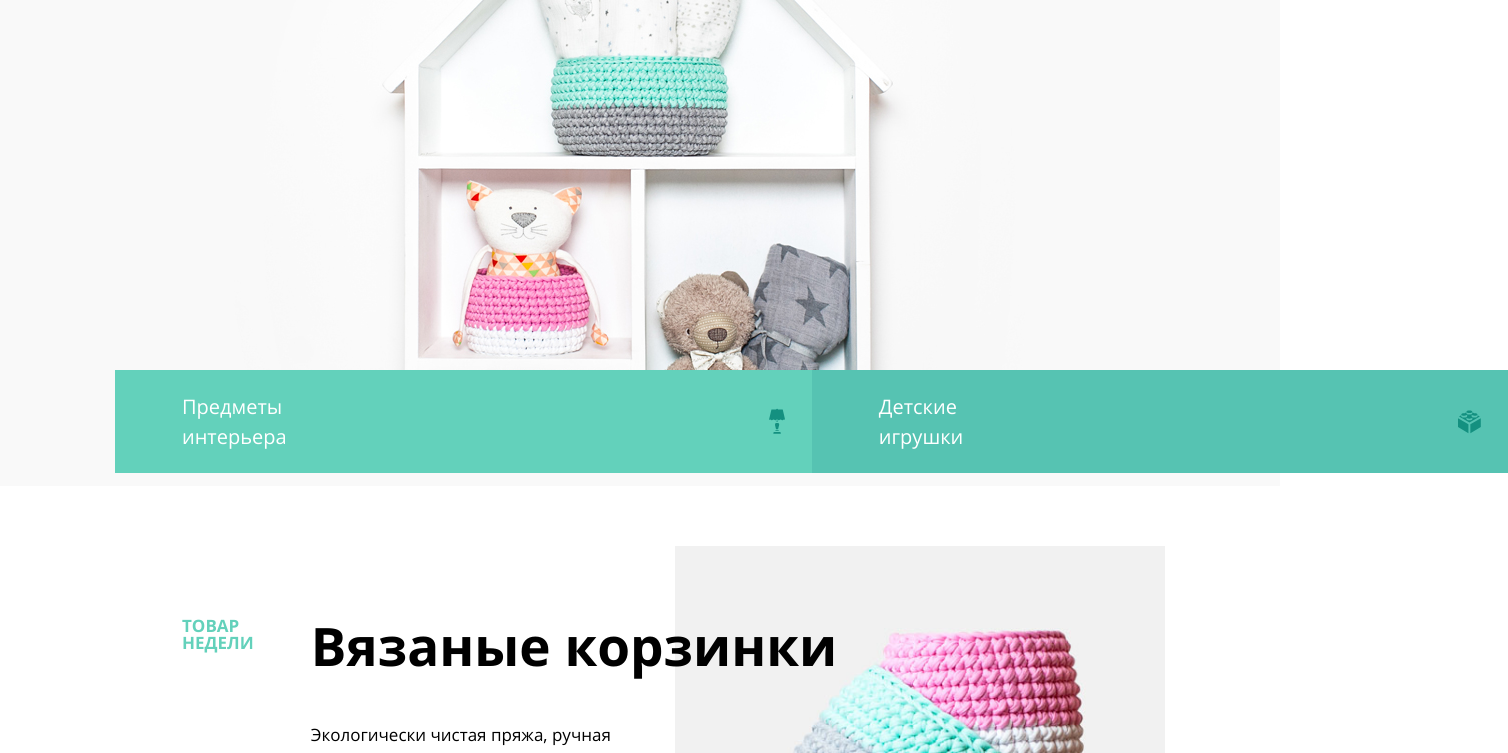
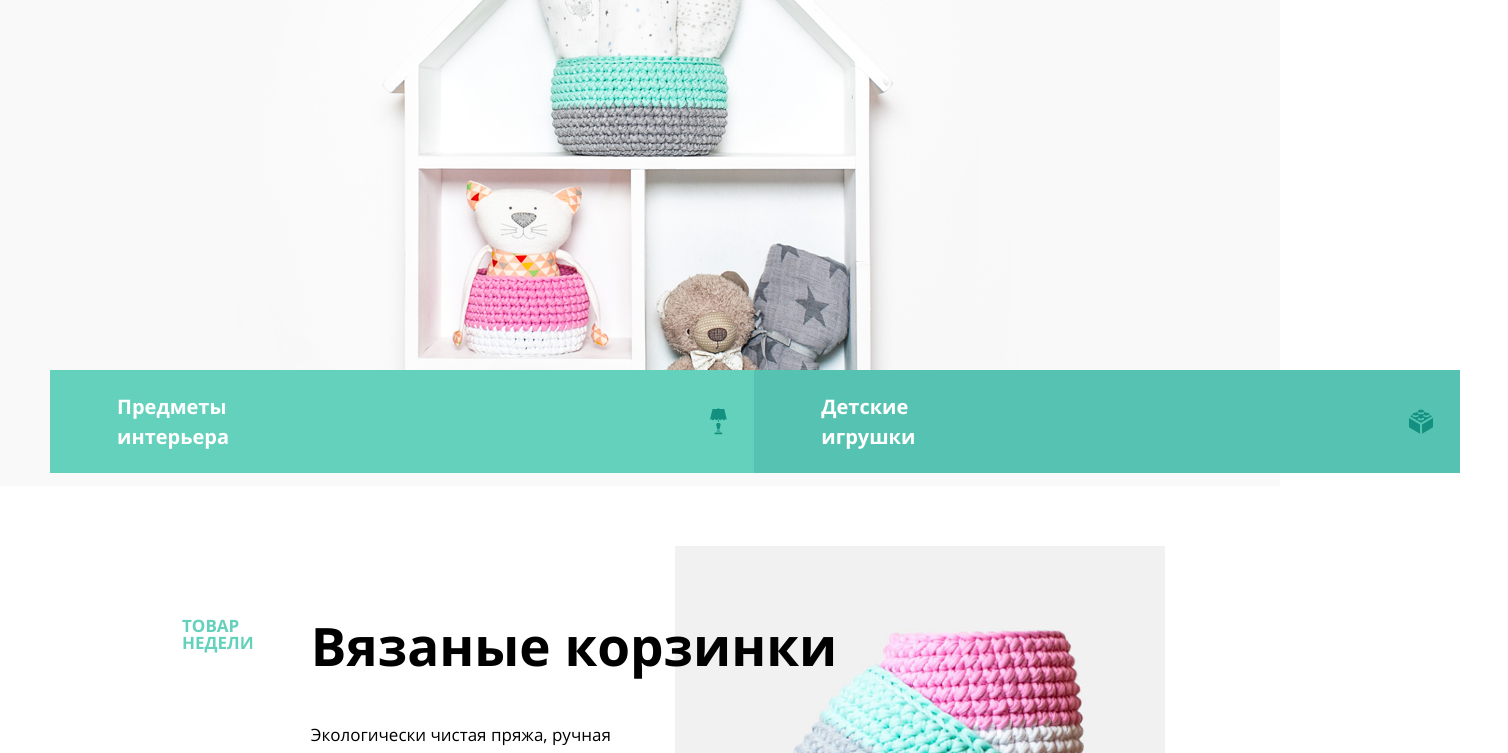
Before and after one commit to Marsels23/224291-mishka-24, a plain HTML site: page source/index.html in a window 1280 px wide. Shown: the part 347-1100 px from the top of the page, 1508 px wide, since content can reach past the window. Drawn offline with nearby package versions, Linux system fonts and the light colour scheme; files that its build step writes are made by us from their sources.

Commit message:
главная_правки_2

```diff
--- a/source/less/blocks/contacts.less
+++ b/source/less/blocks/contacts.less
@@ -187,6 +187,6 @@ width: 100%;
 
   .contacts__map img {
     width: 526px;
-    height: 457px;;
+    height: 457px;
   }
 }
--- a/source/less/blocks/product.less
+++ b/source/less/blocks/product.less
@@ -44,18 +44,21 @@
   line-height: 24px;
   width: 130px;
   margin-right: 84px;
+  font-weight: bold;
 }
 
 @media (min-width: @tablet-width) {
   .product {
-    width: 668px;
-    margin-left: auto;
-    margin-right: auto;
-    position: relative;
+    width: auto;
+
   }
 
   .product__list {
     display: flex;
+    flex-direction: row;
+    padding: 0 50px;
+    min-width: 668px;
+    margin: 0 auto;
   }
 
   .product-link {
```
